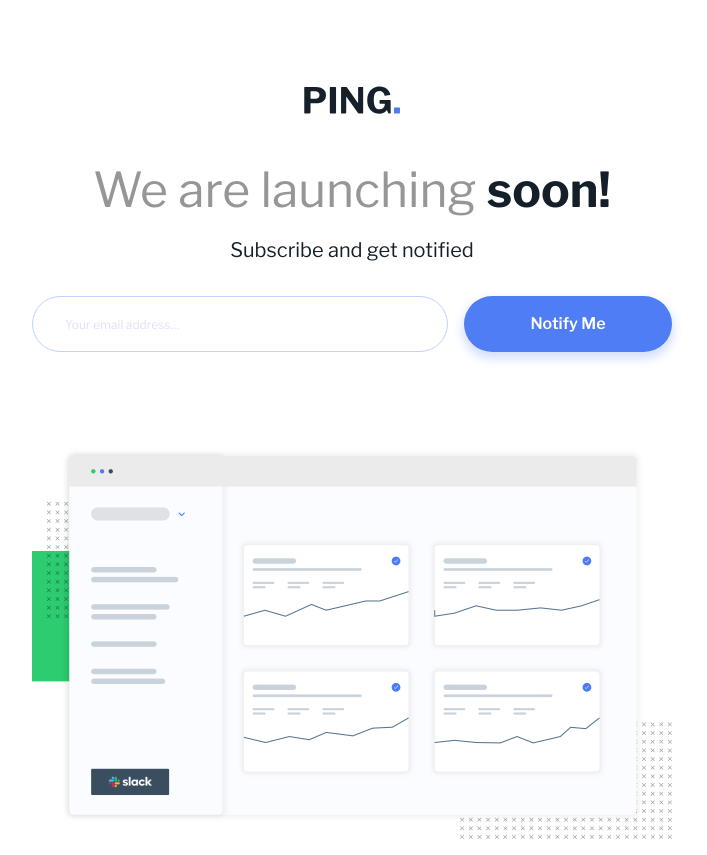
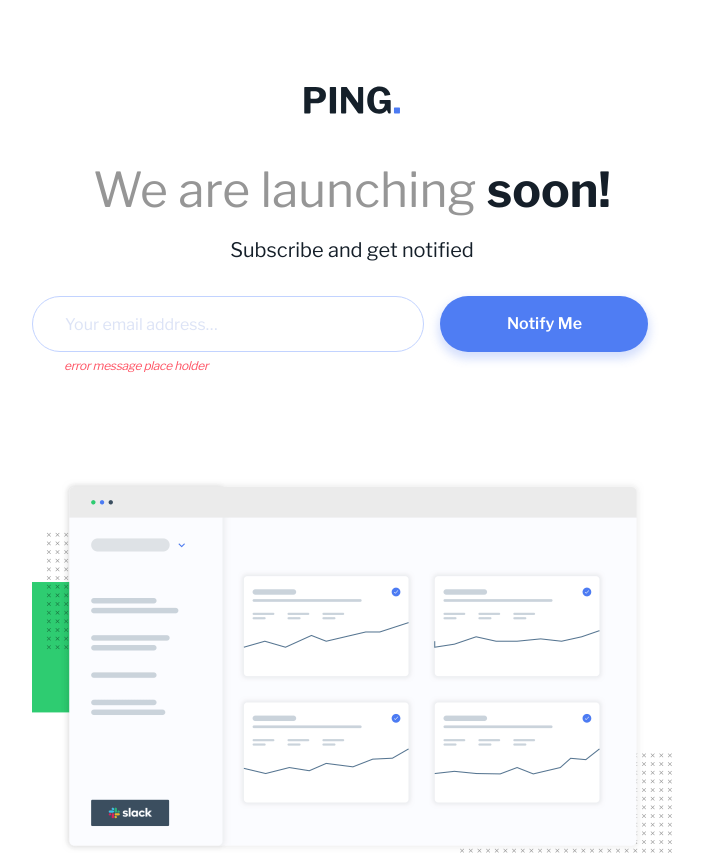
Before and after one commit to SeanRavenhill/frontend-mentor-ping-coming-soon-page, a Next.js app: page / in a window 1280 px wide. Shown: the top 855 px of the page, without its empty margins (288-995 px from the left). Built offline with nearby package versions, Linux system fonts and the light colour scheme.

Commit message:
fix: layout breaking bug on input and submit button on form fixed.
Did not pick this up on my previous commit and then merge to main.
Not sure where I went wrong. Worked back to here and will fix add back to EmailForm components.
Then merge with main and deploy.

```diff
--- a/src/app/components/molecules/EmailForm.tsx
+++ b/src/app/components/molecules/EmailForm.tsx
@@ -47,9 +47,7 @@ export default function EmailForm() {
             placeholder="Your email address…"
             value={email}
             onChange={(e) => setEmail(e.target.value)}
-            className={
-              '${error ? "border-secondaryRed" : ""} text-inputText border-secondaryBlue md:text-base` h-10 w-full rounded-full border bg-white pl-8 text-xs sm:h-14 sm:w-full'
-            }
+            className={`${error ? "border-secondaryRed" : ""} text-inputText border-secondaryBlue h-10 w-full rounded-full border bg-white pl-8 text-xs sm:h-14 sm:w-full md:text-base`}
             aria-invalid={!!error}
             aria-describedby={error ? "email-error" : undefined}
             ref={emailRef}
@@ -67,3 +65,74 @@ export default function EmailForm() {
     </form>
   );
 }
+
+{
+  /* <form onSubmit={onSubmit} className="flex flex-col" noValidate>
+  <h2 className="text-neutralDarkBlue mt-4 text-center text-xs sm:text-xl">
+    Subscribe and get notified
+  </h2>
+  <div className="mt-8 flex flex-auto flex-col gap-2.5 sm:flex-row sm:items-start sm:gap-4">
+    <div className="mx-2.5 flex-auto sm:mx-0">
+      <input
+        type="email"
+        name="email"
+        id="email"
+        placeholder="Your email address…"
+        value={email}
+        onChange={(e) => setEmail(e.target.value)}
+        className={`${error ? "border-secondaryRed" : ""} text-inputText border-secondaryBlue h-10 w-full rounded-full border bg-white pl-8 text-xs sm:h-14 sm:w-full md:text-base`}
+        aria-invalid={!!error}
+        aria-describedby={error ? "email-error" : undefined}
+        ref={emailRef}
+      />
+      {error && (
+        <p className="text-secondaryRed mt-0.5 mb-2.5 pl-0 text-center text-[0.625rem] leading-tight tracking-tight italic sm:mt-1.5 sm:pl-8 sm:text-left sm:text-xs">
+          {error}
+        </p>
+      )}
+    </div>
+    <button className="bg-primaryBlue hover:bg-primaryBlueHover mx-2.5 h-10 min-w-52 cursor-pointer rounded-full text-xs font-semibold text-white shadow-[0px_5px_10px_2px_rgba(76,123,243,0.23)] transition sm:mx-0 sm:h-14 sm:text-base">
+      Notify Me
+    </button>
+  </div>
+</form>; */
+}
+
+{
+  /* <div className="flex w-full flex-col items-center md:mt-10 md:flex-row md:items-start md:gap-4">
+  <label htmlFor="email" className="sr-only">
+    Email Address:
+  </label>
+  <div className="w-full max-w-[17.625rem]">
+    <input
+      type="email"
+      name="email"
+      id="email"
+      placeholder="Your email address…"
+      value={email}
+      onChange={(e) => setEmail(e.target.value)}
+      className={`${error ? "border-secondaryRed" : ""} mt-8 w-full md:mt-0 md:h-14`}
+      aria-invalid={!!error}
+      aria-describedby={error ? "email-error" : undefined}
+      ref={emailRef}
+      required
+    />
+    {error && (
+      <p
+        role="alert"
+        id="email-error"
+        className="text-secondaryRed mt-[2px] justify-start text-center text-[0.625rem] leading-tight font-normal tracking-tight italic md:mt-4 md:pl-8 md:text-left"
+      >
+        {error}
+      </p>
+    )}
+  </div>
+
+  <button
+    className="mt-2.5 h-10 w-full max-w-[17.625rem] justify-end rounded-full md:mt-0 md:h-14 md:w-[12.5rem]"
+    type="submit"
+  >
+    Notify Me
+  </button>
+</div>; */
+}
--- a/src/app/page.tsx
+++ b/src/app/page.tsx
@@ -20,7 +20,31 @@ export default function Home() {
                 soon!
               </span>
             </h1>
-            <EmailForm />
+            <form className="flex flex-col" noValidate>
+              <h2 className="text-neutralDarkBlue mt-4 text-center text-xs sm:text-xl">
+                Subscribe and get notified
+              </h2>
+              <div className="mt-8 flex flex-auto flex-col gap-2.5 sm:flex-row sm:items-start sm:gap-4">
+                <div className="mx-2.5 flex-auto sm:mx-0">
+                  <input
+                    type="email"
+                    name="email"
+                    id="email"
+                    placeholder="Your email address…"
+                    className="text-inputText border-secondaryBlue h-10 w-full rounded-full border bg-white pl-8 text-xs sm:h-14 sm:w-full sm:text-base"
+                    required
+                  />
+                  <p className="text-secondaryRed mt-0.5 mb-2.5 pl-0 text-center text-[0.625rem] leading-tight tracking-tight italic sm:mt-1.5 sm:pl-8 sm:text-left sm:text-xs">
+                    error message place holder
+                  </p>
+                </div>
+                <div className="mx-2.5 flex-auto sm:mx-0">
+                  <button className="bg-primaryBlue hover:bg-primaryBlueHover h-10 w-full flex-auto cursor-pointer rounded-full text-xs font-semibold text-white shadow-[0px_5px_10px_2px_rgba(76,123,243,0.23)] transition sm:mx-0 sm:h-14 sm:max-w-52 sm:text-base">
+                    Notify Me
+                  </button>
+                </div>
+              </div>
+            </form>
             <Image
               src="/illustration-dashboard.png"
               alt=""
```
